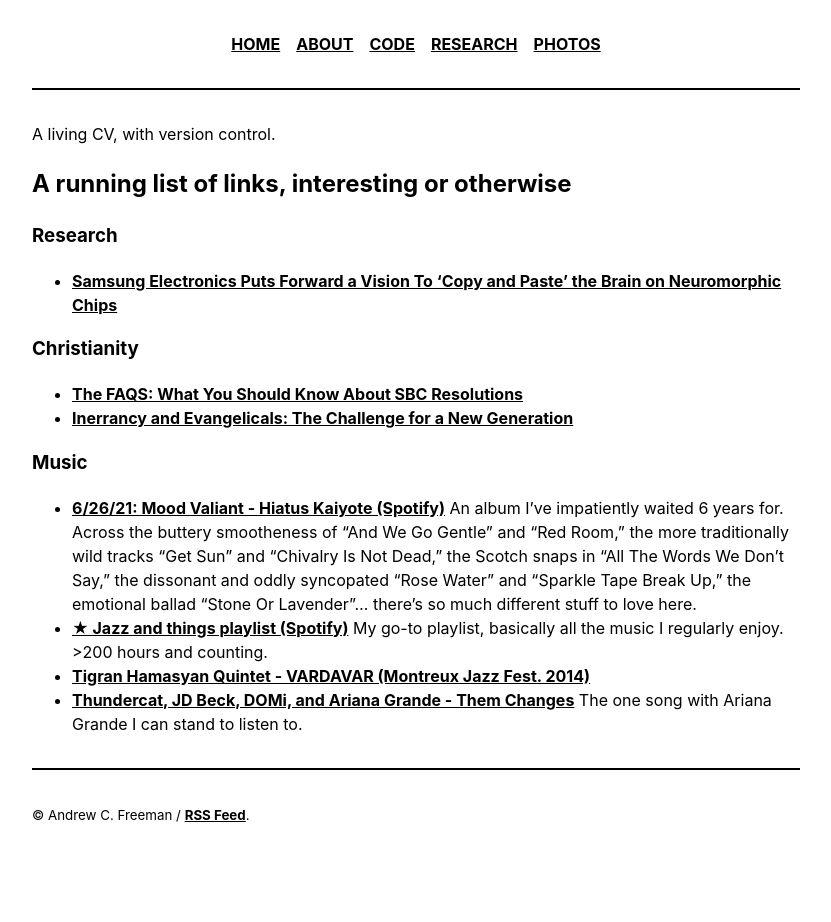
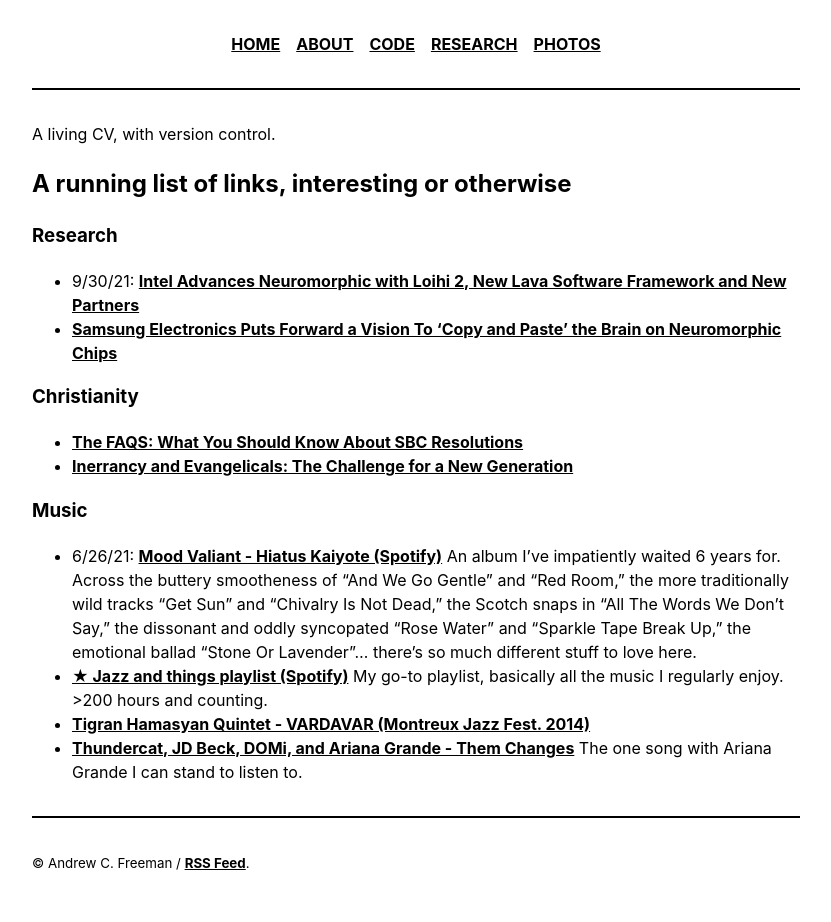
Before and after one commit to ac-freeman/acfreeman.github.io, a Jekyll site: the page built from _pages/index.md, in a window 1280 px wide. Shown: the whole page, without its empty margins (224-1055 px from the left). Built offline with Jekyll 4.4.1, drawn with Linux system fonts in a browser that asks for light colours; before the commit the page ends 900 px from its top, so only the background shows below that.

Commit message:
Update index.md

```diff
--- a/_pages/index.md
+++ b/_pages/index.md
@@ -13,6 +13,7 @@ A living CV, with version control.
 ## A running list of links, interesting or otherwise
 
 ### Research
+- 9/30/21: [Intel Advances Neuromorphic with Loihi 2, New Lava Software Framework and New Partners](https://www.intel.com/content/www/us/en/newsroom/news/intel-unveils-neuromorphic-loihi-2-lava-software.html#gs.d6xts8)
 - [Samsung Electronics Puts Forward a Vision To ‘Copy and Paste’ the Brain on Neuromorphic Chips](https://news.samsung.com/global/samsung-electronics-puts-forward-a-vision-to-copy-and-paste-the-brain-on-neuromorphic-chips)
 
 ### Christianity
@@ -20,7 +21,7 @@ A living CV, with version control.
 - [Inerrancy and Evangelicals: The Challenge for a New Generation](https://www.thegospelcoalition.org/article/inerrancy-evangelicals/)
 
 ### Music
-- [6/26/21: Mood Valiant - Hiatus Kaiyote (Spotify)](https://open.spotify.com/album/456WeVeZk38VJuqg2sL7QG?si=i85bbCaMQjevYckwqA9myw&dl_branch=1) An album I've impatiently waited 6 years for. Across the buttery smootheness of "And We Go Gentle" and "Red Room," the more traditionally wild tracks "Get Sun" and "Chivalry Is Not Dead," the Scotch snaps in "All The Words We Don't Say," the dissonant and oddly syncopated "Rose Water" and "Sparkle Tape Break Up," the emotional ballad "Stone Or Lavender"... there's so much different stuff to love here.
+- 6/26/21: [Mood Valiant - Hiatus Kaiyote (Spotify)](https://open.spotify.com/album/456WeVeZk38VJuqg2sL7QG?si=i85bbCaMQjevYckwqA9myw&dl_branch=1) An album I've impatiently waited 6 years for. Across the buttery smootheness of "And We Go Gentle" and "Red Room," the more traditionally wild tracks "Get Sun" and "Chivalry Is Not Dead," the Scotch snaps in "All The Words We Don't Say," the dissonant and oddly syncopated "Rose Water" and "Sparkle Tape Break Up," the emotional ballad "Stone Or Lavender"... there's so much different stuff to love here.
 - [★ Jazz and things playlist (Spotify)](https://open.spotify.com/playlist/43EEnlpxXMjQ2aPZVUQL15?si=743fe02876cf4988) My go-to playlist, basically all the music I regularly enjoy. >200 hours and counting.
 - <a href="https://www.youtube.com/watch?v=gzFAR6aN20g&feature=youtu.be">Tigran Hamasyan Quintet - VARDAVAR (Montreux Jazz Fest. 2014)</a>
 - [Thundercat, JD Beck, DOMi, and Ariana Grande - Them Changes](https://www.youtube.com/watch?v=SxKsIBkvRsA&ab_channel=gettnastyyonins) The one song with Ariana Grande I can stand to listen to.
```
